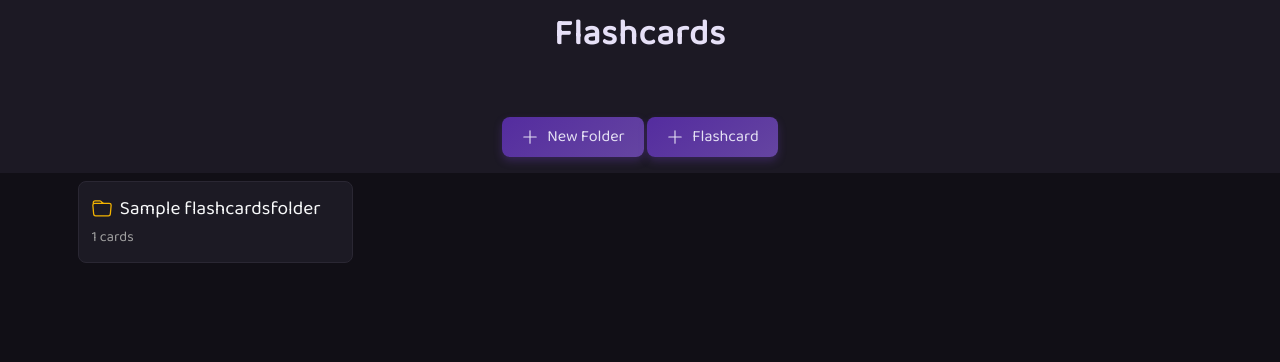
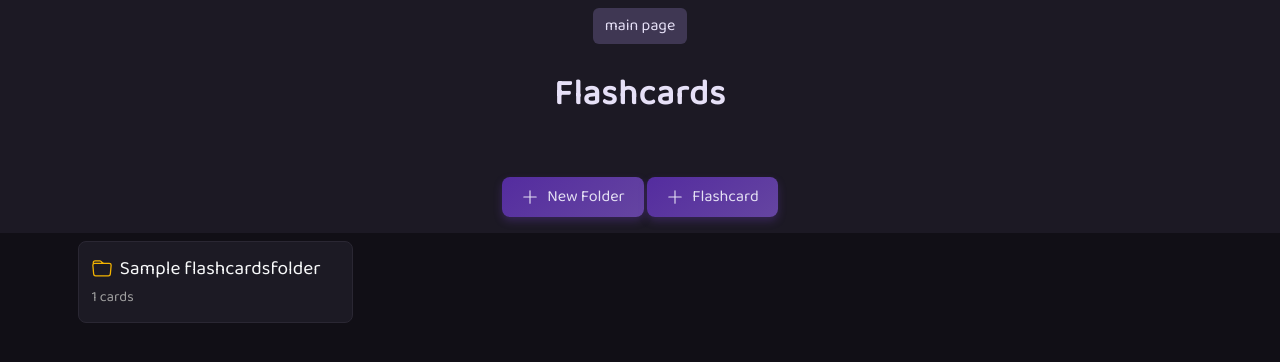
Before and after one commit to Alex-SA1/Efficient-Study-Platform, a Django app: template website/templates/flashcards.html in a window 1280 px wide. Shown: the top 362 px of the page. Run offline with Django 5.2, Linux system fonts and the light colour scheme; the template is opened without the code that fills it: values that come from a table or form of the project are taken from there, others are empty; tables that the repository leaves empty hold one stand-in row (values such as "Sample post").

Commit message:
add <go to main page> button on flashcards page

```diff
--- a/website/static/css/flashcards.css
+++ b/website/static/css/flashcards.css
@@ -138,3 +138,13 @@ body {
     font-size: 0.9rem;
     color: #a0a0a0;
 }
+
+.custom-btn {
+    background-color: #3f3753;
+    color: #e6e0f7;
+    border: none;
+}
+
+.custom-btn:hover {
+    background-color: #5a4d72;
+}
--- a/website/templates/flashcards.html
+++ b/website/templates/flashcards.html
@@ -23,6 +23,12 @@
         </div>
         {% endfor %}
         {% endif %}
+        <div class="row justify-content-center">
+            <div class="col-auto">
+                <a class="btn custom-btn" href="{% url 'main' %}">main page</a>
+            </div>
+        </div>
+        <br>
         <div class="title w-50 text-center mb-5">
             <p class="title-text">Flashcards</p>
         </div>
```
